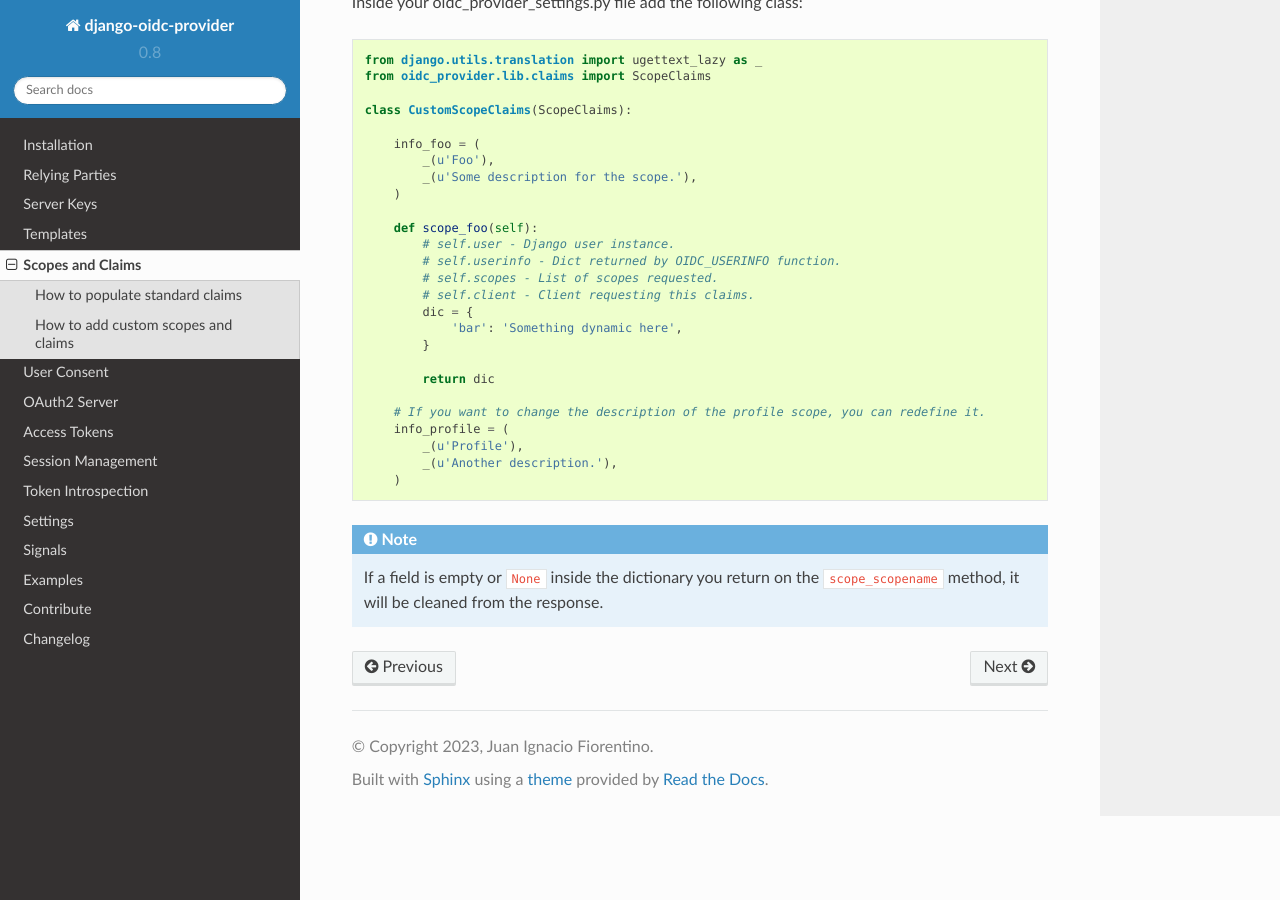
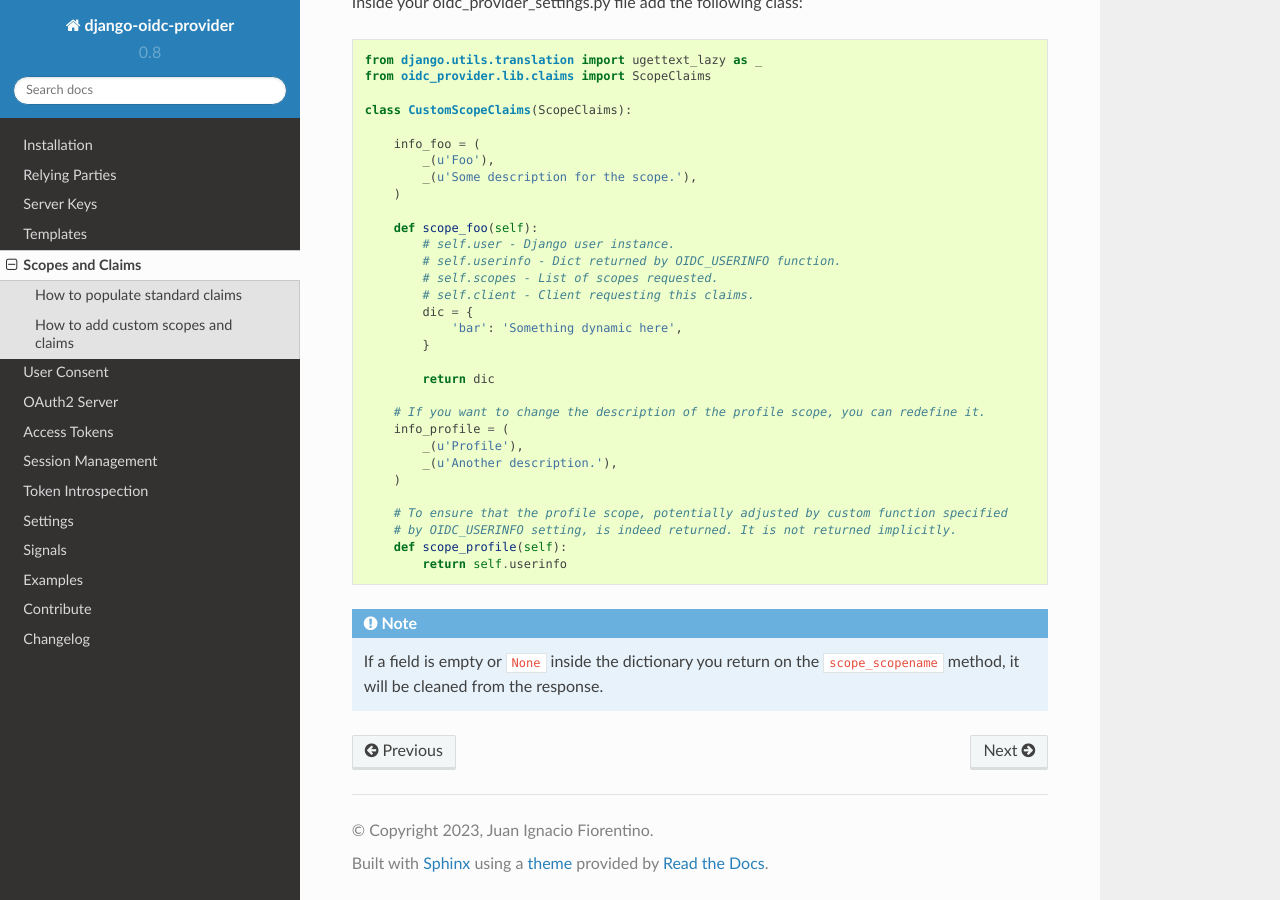
Before and after one commit to juanifioren/django-oidc-provider, a Sphinx documentation site: the page built from docs/sections/scopesclaims.rst, in a window 1280 px wide and 900 px high, scrolled down 1998 px. Built offline with Sphinx 7.4.7 and the Read the Docs theme 2.0.0, drawn with Linux system fonts in a browser that asks for light colours.

Commit message:
Update scopesclaims.rst

```diff
--- a/docs/sections/scopesclaims.rst
+++ b/docs/sections/scopesclaims.rst
@@ -109,5 +109,10 @@ Inside your oidc_provider_settings.py file add the following class::
             _(u'Another description.'),
         )
 
+        # To ensure that the profile scope, potentially adjusted by custom function specified
+        # by OIDC_USERINFO setting, is indeed returned. It is not returned implicitly.
+        def scope_profile(self):
+            return self.userinfo
+
 .. note::
     If a field is empty or ``None`` inside the dictionary you return on the ``scope_scopename`` method, it will be cleaned from the response.
```
